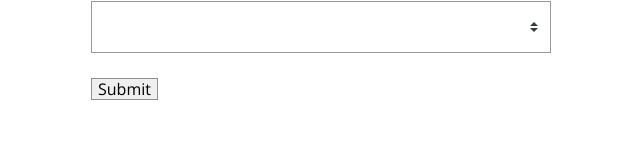
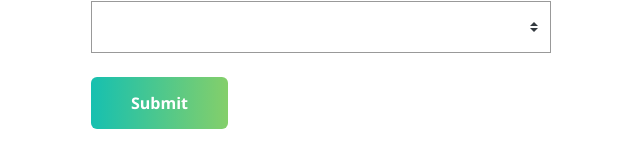
Before and after one commit to Safe-Mode/real-world-vue, a Vue app: page /event/create in a window 1280 px wide. Shown: the part 753-899 px from the top of the page, without its empty margins (319-959 px from the left). Before the commit the page ends 874 px from the top, so only its background shows below. Built offline with nearby package versions, Linux system fonts and the light colour scheme.

Commit message:
implement base button

```diff
--- /dev/null
+++ b/src/components/BaseButton.vue
@@ -0,0 +1,72 @@
+<template>
+  <button v-on="$listeners" class="button">
+    <slot />
+  </button>
+</template>
+
+<style scoped>
+.button {
+  display: inline-flex;
+  align-items: center;
+  justify-content: space-between;
+  height: 52px;
+  padding: 0 40px;
+  background: transparent;
+  border: none;
+  border-radius: 6px;
+  text-align: center;
+  font-weight: 600;
+  white-space: nowrap;
+  transition: all 0.2s linear;
+}
+.button:hover {
+  -webkit-transform: scale(1.02);
+  transform: scale(1.02);
+  box-shadow: 0 7px 17px 0 rgba(0, 0, 0, 0.2), 0 6px 20px 0 rgba(0, 0, 0, 0.19);
+}
+.button:active {
+  -webkit-transform: scale(1);
+  transform: scale(1);
+  box-shadow: none;
+}
+.button:focus {
+  outline: 0;
+}
+.button.-fill-gradient {
+  background: linear-gradient(to right, #16c0b0, #84cf6a);
+  color: #ffffff;
+}
+.button:disabled {
+  -webkit-transform: scale(1);
+  transform: scale(1);
+  box-shadow: none;
+  background: #eeeeee;
+}
+.button + .button {
+  margin-left: 1em;
+}
+.button.-fill-gray {
+  background: rgba(0, 0, 0, 0.5);
+  color: #ffffff;
+}
+.button.-size-small {
+  height: 32px;
+}
+.button.-icon-right {
+  text-align: left;
+  padding: 0 20px;
+}
+.button.-icon-right > .icon {
+  margin-left: 10px;
+}
+.button.-icon-left {
+  text-align: right;
+  padding: 0 20px;
+}
+.button.-icon-left > .icon {
+  margin-right: 10px;
+}
+.button.-icon-center {
+  padding: 0 20px;
+}
+</style>
--- a/src/views/EventCreate.vue
+++ b/src/views/EventCreate.vue
@@ -50,7 +50,8 @@
         </select>
       </div>
 
-      <input type="submit" class="button -fill-gradient" value="Submit" />
+      <!-- <input type="submit" class="button -fill-gradient" value="Submit" /> -->
+      <BaseButton type="submit" class="-fill-gradient">Submit</BaseButton>
     </form>
   </div>
 </template>
```
